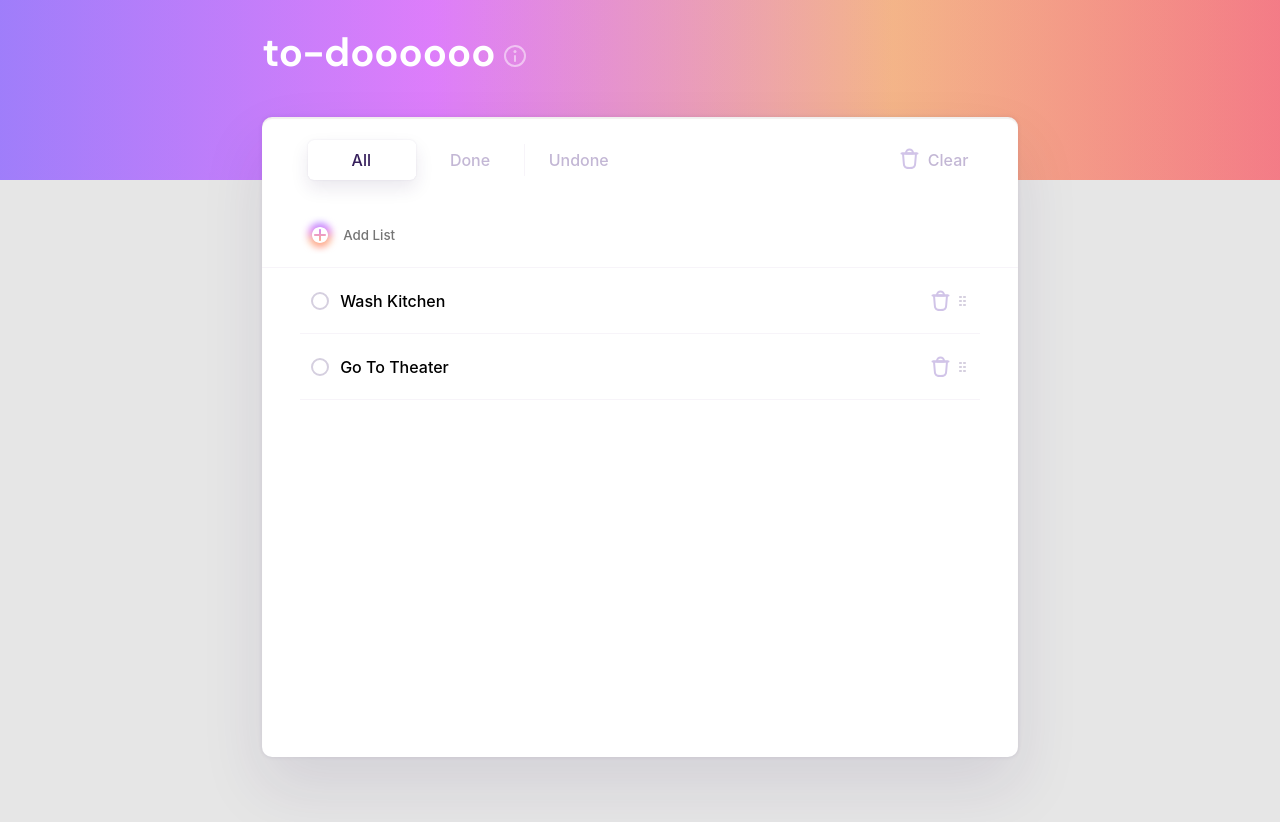
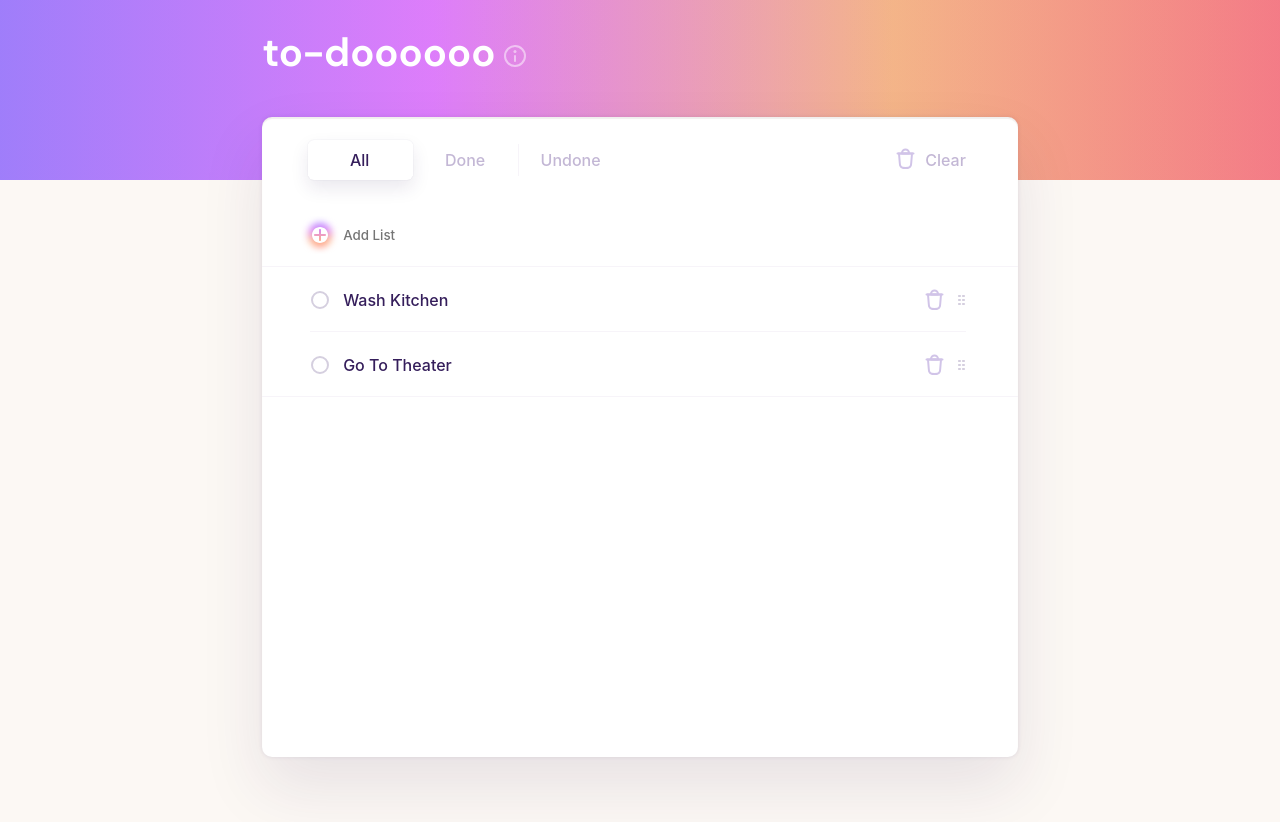
Before and after one commit to kirillleogky/To-Do-List, a React (Create React App) app: page / in a window 1280 px wide. Shown: the top 822 px of the page. Built offline with nearby package versions, Linux system fonts and the light colour scheme.

Commit message:
feat: add and improve scss styles

```diff
--- a/src/App.scss
+++ b/src/App.scss
@@ -38,7 +38,7 @@ header {
 }
 
 main {
-  background-color: rgba(230, 230, 230, 1);
+  background-color: rgba(252, 248, 244, 1);
   height: 820px;
   display: flex;
   justify-content: center;
--- a/src/components/head/tips/tips.scss
+++ b/src/components/head/tips/tips.scss
@@ -1,9 +1,9 @@
 %tips {
   position: absolute;
   display: flex;
-  height: 275.76px;
+  height: 245px;
   left: -100%;
-  top: 110%;
+  top: 125%;
   background: rgba(255, 255, 255, 1);
   box-shadow: 0 30px 84px rgba(52, 32, 91, 0.1), 0 0 24px rgba(52, 32, 91, 0.1),
     inset 0 2px 1px rgba(117, 101, 89, 0.1);
@@ -14,6 +14,7 @@
   border-radius: 10px;
   flex-direction: column;
   align-items: flex-end;
+  color: rgba(53, 30, 91, 1);
 }
 
 .tips_block {
@@ -49,10 +50,11 @@
       background: rgba(255, 255, 255, 1);
       transform: rotate(45deg);
       transition: all 0.4s ease-in-out;
+      border-radius: 2px;
     }
     & .tips_block-tips {
       display: block !important;
-      padding: 0% 10% 0% 10%;
+      padding: 0% 10% 0% 13%;
       line-height: 143%;
       list-style-type: disc;
     }
--- a/src/components/main/addTodoInput/addTodoInput.scss
+++ b/src/components/main/addTodoInput/addTodoInput.scss
@@ -1,11 +1,19 @@
 .add_todo_block {
   height: 65px;
-  display: flex;
-  justify-content: flex-start;
+  display: grid;
+  grid-template-columns: 40px 1fr 79px;
   align-items: center;
   padding: 0% 5% 0% 5%;
+  position: relative;
+  transition: 0.5s;
+  &::after {
+    content: "";
+    position: absolute;
+    bottom: 0%;
+    left: 0%;
     border-bottom: 1px solid rgba(247, 244, 249, 1);
-  transition: 0.5s;
+    width: 100%;
+  }
   &-icon {
     background-image: url("../../../utils/img/Input-Icon.svg"),
       url("../../../utils/img/Input-Background-Icon.svg");
@@ -34,7 +42,7 @@
   &-input {
     outline: none;
     border: 1px solid rgba(255, 255, 255, 0);
-    width: 82.4%;
+    width: 83%;
     font-family: Inter, sans-serif;
     font-style: normal;
     font-weight: 500;
@@ -42,21 +50,21 @@
   &_active {
     padding: 0%;
     margin: 0% 5% 0% 5%;
+    &::after {
+      content: "";
+      position: absolute;
+      bottom: 0%;
+      left: 1.3%;
+      border-bottom: 1px solid #f7f4f9;
+      width: 96.9%;
+    }
   }
   &-btn {
     position: relative;
     height: 40px;
     width: 0;
     opacity: 0;
-    transition: width 0.5s ease-in-out 0.5s, opacity 0.5s;
-    &_active {
-      opacity: 1;
-      width: 64px;
-      transition: opacity 0.5s;
-      & div {
-        font-size: 16px !important;
-      }
-    }
+    transition: width 0.1s ease-in-out 0.5s, opacity 0.5s;
     &::before {
       z-index: 1;
       content: "";
@@ -74,10 +82,24 @@
         );
       filter: blur(16px);
       width: 100%;
+      opacity: 0;
       height: 100%;
       position: absolute;
       left: 0;
       top: 0;
+      transition: opacity 0.35s ease-in-out 0.5s;
+    }
+    &_active {
+      opacity: 1;
+      width: 64px;
+      transition: opacity 0.35s ease-in-out 0.35s, width 0.1s;
+      & div {
+        font-size: 16px !important;
+      }
+      &::before {
+        opacity: 1;
+        transition: opacity 0.35s ease-in-out 0.65s;
+      }
     }
     & div {
       width: 100%;
@@ -92,7 +114,7 @@
       font-style: normal;
       font-weight: 500;
       font-size: 0;
-      transition: font-size 0.5s ease-in-out;
+      // transition: font-size 0.5s ease-in-out;
       &:active {
         background-color: rgba(247, 244, 249, 1);
         color: rgba(185, 174, 252, 1);
@@ -102,7 +124,9 @@
 }
 
 @media (max-width: 1024px) {
-  .add_todo_block-btn {
+  .add_todo_block-active {
+    grid-template-columns: 40px 1fr 61px;
+    &-btn {
       width: 50px;
       height: 35px;
       &_active {
@@ -115,3 +139,4 @@
       }
     }
   }
+}
--- a/src/components/main/main.scss
+++ b/src/components/main/main.scss
@@ -12,6 +12,15 @@
   border-radius: 10px;
 }
 
+@supports (mask-image: paint(smooth-corners)) {
+  .todo_block-main.is-loaded {
+    border-radius: 0;
+    mask-image: paint(smooth-corners);
+
+    --smooth-corners: 10;
+  }
+}
+
 @media (max-width: 800px) {
   .todo_block-main {
     width: 79%;
--- a/src/components/main/navigation/navigation.scss
+++ b/src/components/main/navigation/navigation.scss
@@ -15,15 +15,6 @@
   padding-left: 30px;
 }
 
-.active_nav_btn {
-  box-shadow: 0 8px 18px rgba(52, 32, 91, 0.1), 0 0 2px rgba(52, 32, 91, 0.1);
-  z-index: 1;
-  background-color: rgba(255, 255, 255, 1);
-  & .nav_btn {
-    color: rgba(53, 30, 91, 1);
-  }
-}
-
 .del_all_borders {
   & .nav_btn {
     border-right: 1px solid rgba(255, 255, 255, 0) !important;
@@ -36,6 +27,21 @@
   }
 }
 
+.active_nav_btn {
+  box-shadow: 0 8px 18px rgba(52, 32, 91, 0.1), 0 0 2px rgba(52, 32, 91, 0.1);
+  z-index: 1;
+  background-color: rgba(255, 255, 255, 1);
+  & .nav_btn {
+    color: rgba(53, 30, 91, 1);
+  }
+  &:active .nav_btn,
+  &:active {
+    color: rgba(53, 30, 91, 1) !important;
+    background: rgba(247, 244, 249, 1);
+    box-shadow: none;
+  }
+}
+
 .nav_block {
   margin-bottom: 3%;
   &-list {
@@ -43,10 +49,10 @@
     justify-content: flex-start;
     padding: 3% 5% 0% 6%;
     &_todo_type {
-      width: 644px;
+      width: 90%;
       display: flex;
       &_btn {
-        width: 18.7%;
+        width: 18.3%;
         height: 40px;
         display: flex;
         align-items: center;
@@ -62,7 +68,8 @@
         }
         &:active .nav_btn,
         &:active {
-          background: rgba(247, 244, 249, 1);
+          color: rgba(232, 225, 242, 1);
+          box-shadow: none;
         }
       }
     }
@@ -80,6 +87,7 @@
     }
     &:active .btn-Clear,
     &:active {
+      box-shadow: none;
       background-color: rgba(247, 244, 249, 1);
     }
   }
@@ -88,9 +96,13 @@
 @media (max-width: 1024px) {
   .btn-Clear {
     background-size: 27%;
-    padding-left: 28%;
-    background-position: 12% 40%;
     font-size: 15px;
+  }
+}
+
+@media (max-width: 1024px) {
+  .nav_block-clear {
+    width: 100px;
   }
 }
 
--- a/src/components/main/todos/createTodo.js
+++ b/src/components/main/todos/createTodo.js
@@ -6,14 +6,29 @@ export default function createTodo(props) {
   const elem = props.todo;
   const index = props.index;
   return (
-    <Draggable draggableId={`draggable_todo_${index}`} index={index}>
+    <Draggable
+      draggableId={`draggable_todo_${index}`}
+      index={index}
+      disableInteractiveElementBlocking={true}
+    >
       {(provided, snapshot) => {
+        function getStyle(style, snapshot) {
+          if (!snapshot.isDropAnimating) {
+            return style;
+          }
+
+          return {
+            ...style,
+            boxSizing: `content-box`,
+          };
+        }
         const draggableElem = snapshot.isDragging ? "draggable_todo" : "";
         return (
           <li
             ref={provided.innerRef}
             {...provided.draggableProps}
             className={`todos_block-todo ${draggableElem}`}
+            style={getStyle(provided.draggableProps.style, snapshot)}
           >
             <div
               className={`todos_block-icon ${
--- a/src/components/main/todos/todos.scss
+++ b/src/components/main/todos/todos.scss
@@ -4,10 +4,25 @@
   padding: 0% 5% 0% 5%;
   &-todo {
     height: 65px;
-    display: flex;
-    justify-content: flex-start;
+    display: grid;
+    grid-template-columns: 43px 1fr 31px 29px;
     align-items: center;
-    border-bottom: 1px solid rgba(247, 244, 249, 1);
+    position: relative;
+    &::after {
+      content: "";
+      position: absolute;
+      bottom: 0%;
+      left: 1.4%;
+      border-bottom: 1px solid rgba(247, 244, 249, 1);
+      width: 96.6%;
+    }
+    &:last-child {
+      &::after {
+        content: "";
+        left: -10%;
+        width: 120%;
+      }
+    }
   }
   &-icon {
     background-image: url("../../../utils/img/Undone-Icon.svg");
@@ -16,19 +31,21 @@
     width: 40px;
     height: 100%;
     &_done {
-      background-image: url("../../../utils/img/Done-Icon.svg");
+      background-image: url("../../../utils/img/Done-Icon.svg") !important;
       background-position: 55% 50%;
     }
     &:hover {
+      background-image: url("../../../utils/img/Undone-Hover-Icon.svg");
       cursor: pointer;
     }
   }
   &-text {
-    width: 86.5%;
+    width: 85%;
     overflow: auto;
     font-family: Inter, sans-serif;
     font-style: normal;
     font-weight: 500;
+    color: rgba(53, 30, 91, 1);
     &_done {
       color: rgba(6, 142, 96, 0.3);
     }
@@ -37,7 +54,7 @@
     background-image: url("../../../utils/img/Trash-Icon.svg");
     background-repeat: no-repeat;
     background-position: center;
-    width: 25px;
+    width: 31px;
     height: 50%;
     &:hover {
       cursor: pointer;
@@ -50,8 +67,8 @@
     background-image: url("../../../utils/img/DND-Icon.svg");
     background-repeat: no-repeat;
     background-position: center;
-    width: 19px;
-    height: 46%;
+    width: 21px;
+    height: 50%;
     border-radius: 6px;
     &:hover {
       cursor: pointer;
@@ -71,4 +88,7 @@
   border-radius: 10px;
   background-color: rgba(255, 255, 255, 1);
   border-bottom: 1px solid rgba(247, 244, 249, 0) !important;
+  &::after {
+    width: 0%;
+  }
 }
```
Also changed, not shown: src/utils/img/Undone-Hover-Icon.svg (added). Lines whose indentation alone changed are shown as unchanged.
